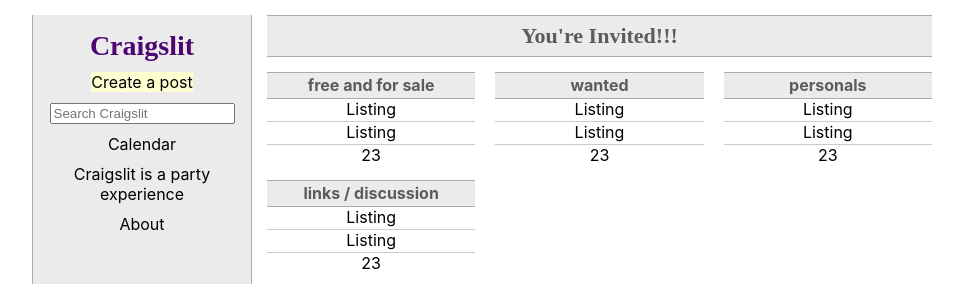
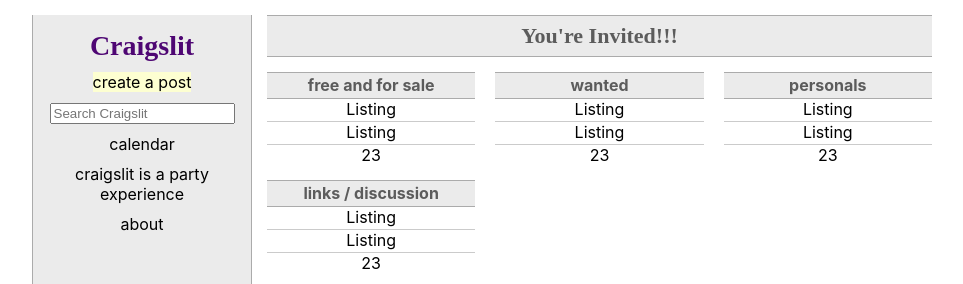
Before and after one commit to xehl/craigslit-frontend, a React (Create React App) app: page / in a window 1280 px wide. Shown: the top 284 px of the page, without its empty margins (158-1121 px from the left). Built offline with nearby package versions, Linux system fonts and the light colour scheme.

Commit message:
useNavigate

```diff
--- a/src/components/sidebar.jsx
+++ b/src/components/sidebar.jsx
@@ -1,17 +1,25 @@
 import React from "react";
 import "./sidebar.css"
+import { useNavigate } from "react-router-dom";
 
 export default function Sidebar(props) {
+
+  let navigate = useNavigate();
+  let handlePost = (e) => {
+    e.preventDefault();
+    navigate("/post");
+  }
+
   return (
     <div className="sidebar-container">
       <div className="sidebar-title">Craigslit</div>
-      <div className="sidebar-create"><span className="sidebar-create-button">Create a post</span></div>
+      <div className="sidebar-create"><span className="sidebar-create-button" onClick={handlePost}>create a post</span></div>
       <div className="sidebar-search">
         <input type="text" name="search" placeholder="Search Craigslit"/>
       </div>
-      <div className="sidebar-calendar">Calendar</div>
-      <div className="sidebar-party-info">Craigslit is a party experience</div>
-      <div className="sidebar-about">About</div>
+      <div className="sidebar-calendar">calendar</div>
+      <div className="sidebar-party-info">craigslit is a party experience</div>
+      <div className="sidebar-about">about</div>
     </div>
   );
 }
--- a/src/screens/submitform.jsx
+++ b/src/screens/submitform.jsx
@@ -1,12 +1,26 @@
 // form for submitting a post
 import React from "react";
 import "./submitform.css";
+import { useNavigate } from "react-router-dom";
 
 export default function SubmitForm(props) {
+
+  let navigate = useNavigate();
+
+  let handleSubmit = (e) => {
+    e.preventDefault();
+    navigate("/");
+  }
+
+  let handleHome = (e) => {
+    e.preventDefault();
+    navigate("/");
+  }
+
   return (
     <div className="submit-container">
       <div className="submit-header">
-        <button className="home-button">cl</button>
+        <button className="home-button" onClick={handleHome}>cl</button>
         <div>craigslit > post</div>
       </div>
       <div className="form-container">
@@ -30,7 +44,7 @@
               <input type="text" placeholder="size/dimensions" id="size" className="input"/>
               <input type="text" placeholder="other notes" id="notes" className="input" />
             </div>
-            <button className="submit-button">submit listing</button>
+            <button className="submit-button" onClick={handleSubmit}>submit listing</button>
           </div>
         </div>
       </div>
```
